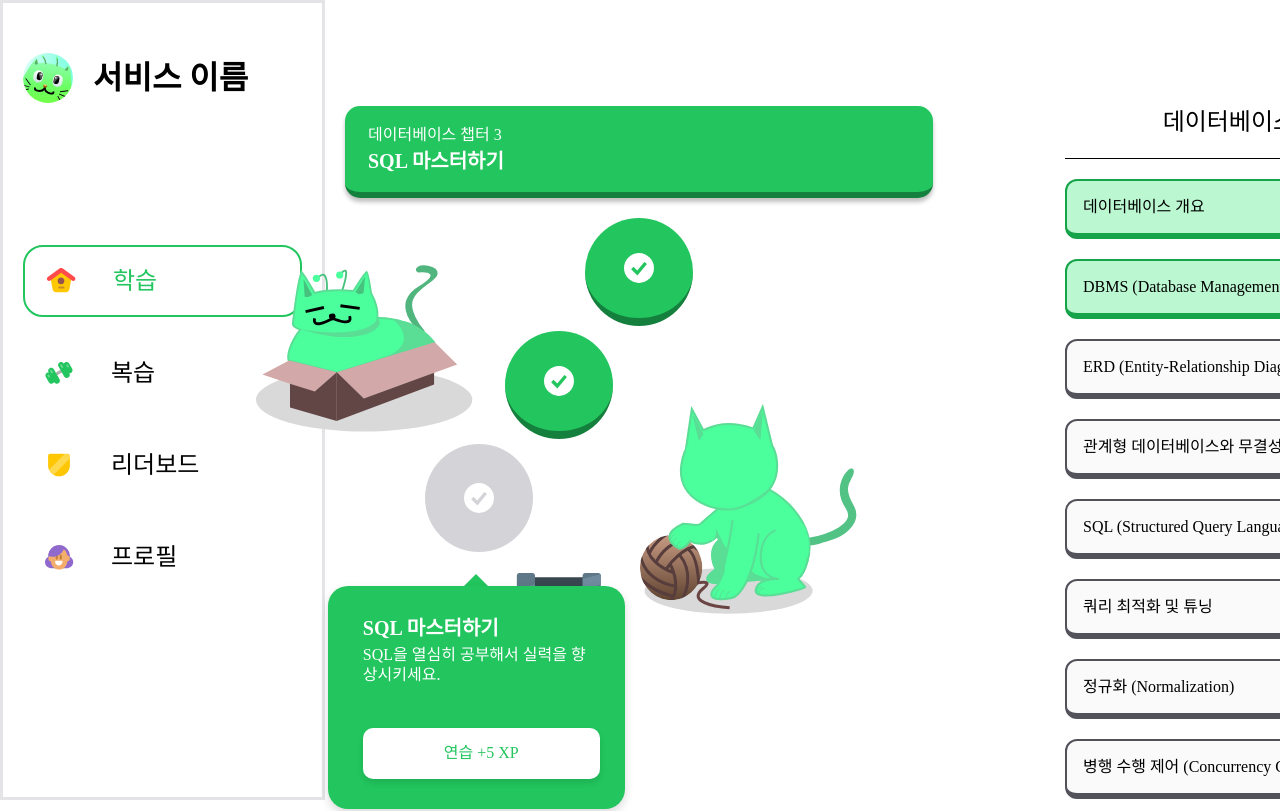
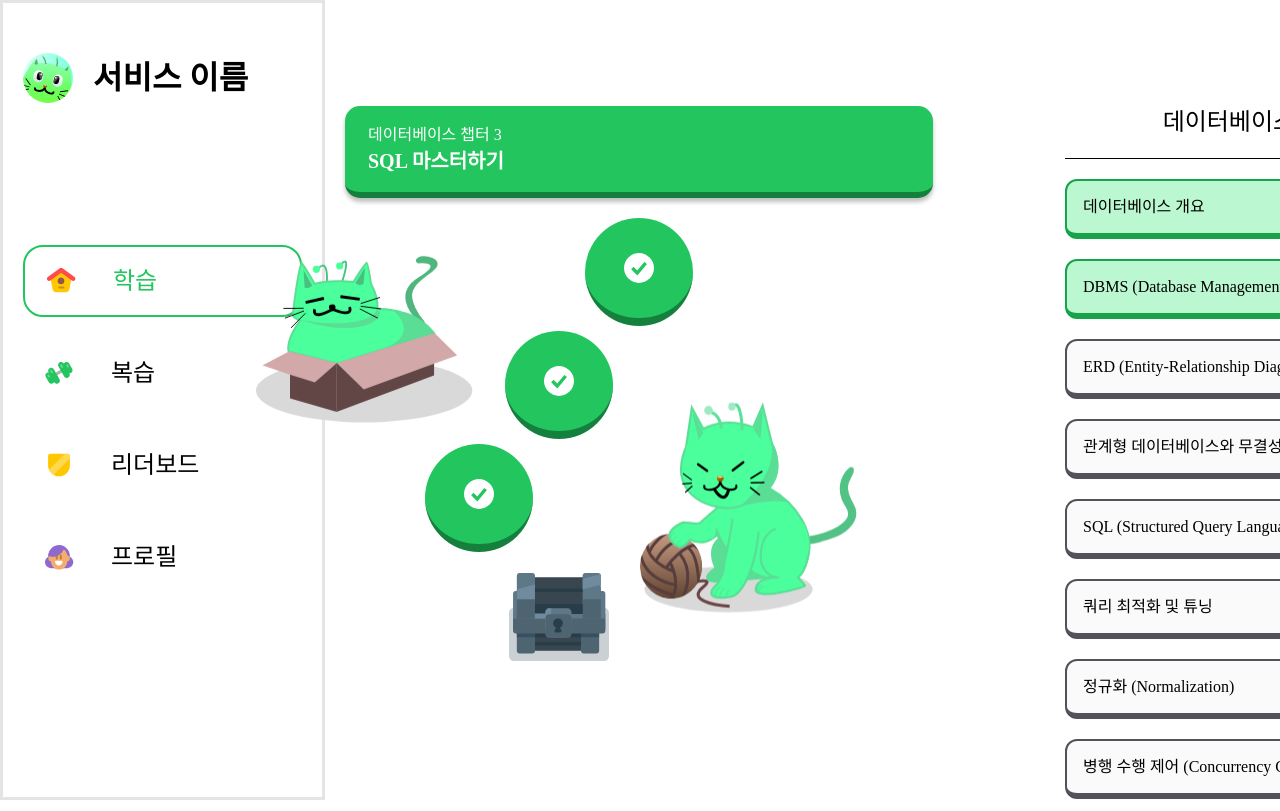
Before and after one commit to Dsm-hackathon-4/FE, a React (Vite) app: page / in a window 1280 px wide. Shown: the top 811 px of the page. Built offline with nearby package versions, Linux system fonts and the light colour scheme; a web font is replaced by a local one.

Commit message:
애니메이션 입히기

```diff
--- a/src/components/Button.tsx
+++ b/src/components/Button.tsx
@@ -48,8 +48,13 @@ const StyledButton = styled.button<{
 }>`
   border-radius: 20px;
   cursor: pointer;
-  transition: background-color 0.3s ease, border 0.3s ease;
+  transition: background-color 0.3s ease, border 0.3s ease, transform 0.2s ease-out, box-shadow 0.2s ease-out;
   box-shadow: 0px 4px 6px rgba(0, 0, 0, 0.1);
+
+  &:hover {
+    transform: translateY(-2px);
+    box-shadow: 0px 6px 10px rgba(0, 0, 0, 0.15);
+  }
 
   // Variant styles
   ${(props) => {
@@ -98,7 +103,7 @@ const StyledButton = styled.button<{
           border: none;
 
           &:hover {
-            background-color: ${theme.color.zinc[100]};
+            opacity: 0.8;
           }
         `;
       default:
--- a/src/pages/HomePage.tsx
+++ b/src/pages/HomePage.tsx
@@ -1,11 +1,12 @@
 import { theme } from "@/themes";
 import styled from "@emotion/styled";
+import { keyframes } from "@emotion/react";
 import { SelectBtn, StudyCheck } from "@/components";
 import { Cat, Check, IconSmaller, RewardChest } from "@/assets";
 import { Baloon } from "@/components/Baloon";
 
 export const HomePage = () => {
-  const dots = [true, true, false, "reward"];
+  const dots = [true, true, true, "reward"];
   const Road = [
     { road: "데이터베이스 개요", done: true },
     { road: "DBMS (Database Management System)", done: true },
@@ -69,13 +70,10 @@ export const HomePage = () => {
                 (idx === 0 && done === false) ||
                 (done === false && dots[idx - 1] === true);
               return done === "reward" ? (
-                <img
+                <StyledRewardChest
                   src={RewardChest}
                   alt=""
-                  style={{
-                    transform: `translateX(${offsets[idx] * 80}px)`,
-                    cursor: "pointer",
-                  }}
+                  offset={offsets[idx]}
                 />
               ) : (
                 <DotWrapper>
@@ -96,24 +94,18 @@ export const HomePage = () => {
             })}
           </Dots>
         </Study>
-        <img
+        <StyledIconSmaller
           src={IconSmaller}
           alt=""
           style={{
-            width: "217px",
-            height: "217px",
-            position: "absolute",
             left: "50%",
             top: "50%",
           }}
         />
-        <img
+        <StyledCat
           src={Cat}
           alt=""
           style={{
-            width: "217px",
-            height: "217px",
-            position: "absolute",
             left: "20%",
             top: "30%",
           }}
@@ -200,3 +192,32 @@ const Wrapper = styled.div`
   gap: 132px;
   padding-top: 86px;
 `;
+
+const StyledRewardChest = styled.img<{ offset: number }>`
+  cursor: pointer;
+  transition: transform 0.2s ease-in-out;
+  transform: ${(props) => `translateX(${props.offset * 80}px)`};
+  &:hover {
+    transform: ${(props) => `translateX(${props.offset * 80}px) scale(1.05)`};
+  }
+`;
+
+const floating = keyframes`
+  0% { transform: translateY(0px); }
+  50% { transform: translateY(-10px); }
+  100% { transform: translateY(0px); }
+`;
+
+const StyledIconSmaller = styled.img`
+  width: 217px;
+  height: 217px;
+  position: absolute;
+  animation: ${floating} 3s ease-in-out infinite;
+`;
+
+const StyledCat = styled.img`
+  width: 217px;
+  height: 217px;
+  position: absolute;
+  animation: ${floating} 4s ease-in-out infinite; /* Different duration for variety */
+`;
```
Also changed, not shown: src/assets/cat.svg, src/assets/iconSmaller.svg.
